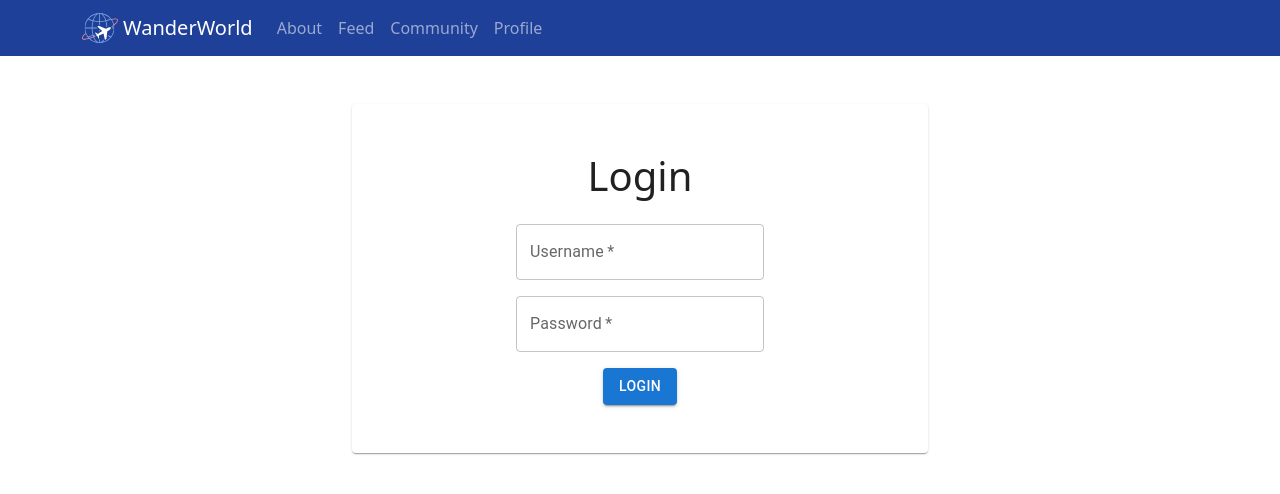
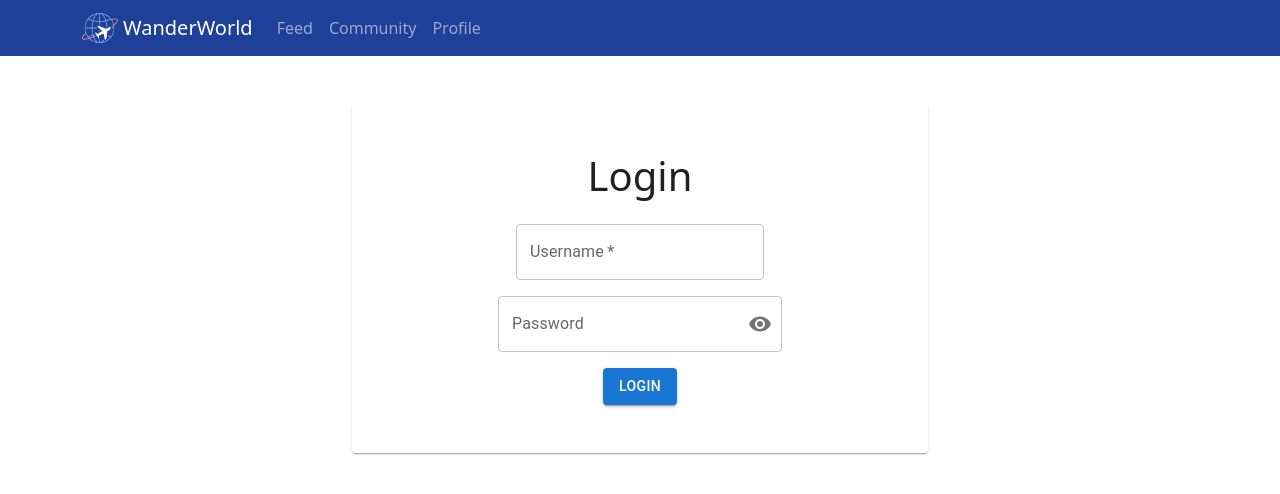
Before and after one commit to Ecazares15/INF385T-Web-App-Dev, a React (Create React App) app in the folder wander_world_ui/: page /login in a window 1280 px wide. Shown: the top 494 px of the page. Built offline with nearby package versions, Linux system fonts and the light colour scheme.

Commit message:
passwordinput and global colors

```diff
--- a/wander_world_ui/package.json
+++ b/wander_world_ui/package.json
@@ -5,6 +5,7 @@
   "dependencies": {
     "@emotion/react": "^11.11.1",
     "@emotion/styled": "^11.11.0",
+    "@mui/icons-material": "^5.14.16",
     "@mui/material": "^5.14.12",
     "@mui/x-date-pickers": "^6.16.1",
     "@testing-library/jest-dom": "^5.17.0",
--- a/wander_world_ui/src/App.css
+++ b/wander_world_ui/src/App.css
@@ -1,7 +1,8 @@
 :root {
-    --main-bg-color: brown;
-    --primary-color: #f1f1f1;
-    --secondary-color: #f1f1f1;
-    --accent-color: #f1f1f1;
-    --text-color: #f1f1f1;
+    --blue: #1D4E89;
+    --light-blue: #689DDF;
+    --orange: #f79256;
+    --light-orange: #fbd1a2;
+    --green: #5BC2A3;
+    --teal: #00b2ca;
 }
--- a/wander_world_ui/src/components/Navbar.tsx
+++ b/wander_world_ui/src/components/Navbar.tsx
@@ -1,13 +1,11 @@
-import React, { FormEvent } from 'react';
-import { Button, Container, Form, Nav, Navbar } from 'react-bootstrap'
+import React from 'react';
+import { Container, Nav, Navbar } from 'react-bootstrap'
 import { LinkContainer } from 'react-router-bootstrap'
-import musicMapLogo from '../assets/musicmaplogo.svg'
 import wanderWorldLogo from '../assets/wanderworld_logo.svg'
 
 const NavBar: React.FC<{}> = () => {
 
     return (
-        <div>
         <Navbar variant="dark" expand="lg" style={{backgroundColor: "#1f4098"}}>
             <Container>
                 <Navbar.Brand href="/">
@@ -21,10 +19,6 @@ const NavBar: React.FC<{}> = () => {
                 <Navbar.Collapse id="basic-navbar-nav">
                     <Nav className="me-auto">
 
-                            <LinkContainer to="/about">
-                                <Nav.Link>About</Nav.Link>
-                            </LinkContainer>
-
                         <LinkContainer to="/feed">
                             <Nav.Link>Feed</Nav.Link>
                         </LinkContainer>
@@ -32,7 +26,6 @@ const NavBar: React.FC<{}> = () => {
                         <LinkContainer to="/community">
                             <Nav.Link>Community</Nav.Link>
                         </LinkContainer>
-
 
                         <LinkContainer to="/profile">
                             <Nav.Link>Profile</Nav.Link>
@@ -43,7 +36,6 @@ const NavBar: React.FC<{}> = () => {
                 </Navbar.Collapse>
             </Container>
         </Navbar>
-        </div>
     )
 }
 
--- /dev/null
+++ b/wander_world_ui/src/components/PasswordInput.tsx
@@ -0,0 +1,50 @@
+import React, { useState } from 'react';
+import TextField from '@mui/material/TextField';
+import IconButton from '@mui/material/IconButton';
+import InputAdornment from '@mui/material/InputAdornment';
+import Visibility from '@mui/icons-material/Visibility';
+import VisibilityOff from '@mui/icons-material/VisibilityOff';
+
+interface PasswordInputProps {
+  setPassword: React.Dispatch<React.SetStateAction<string>>;
+}
+
+function PasswordInput({ setPassword }: PasswordInputProps) {
+  const [password, setPasswordState] = useState('');
+  const [showPassword, setShowPassword] = useState(false);
+
+  const handlePasswordChange = (event: React.ChangeEvent<HTMLInputElement>) => {
+    const newPassword = event.target.value;
+    setPassword(newPassword);
+    setPasswordState(newPassword);
+  };
+
+  const handleTogglePasswordVisibility = () => {
+    setShowPassword(!showPassword);
+  };
+
+  return (
+    <TextField
+      variant="outlined"
+      type={showPassword ? 'text' : 'password'}
+      label="Password"
+      value={password}
+      onChange={handlePasswordChange}
+      InputProps={{
+        endAdornment: (
+          <InputAdornment position="end">
+            <IconButton
+              aria-label="toggle password visibility"
+              onClick={handleTogglePasswordVisibility}
+              edge="end"
+            >
+              {showPassword ? <VisibilityOff /> : <Visibility />}
+            </IconButton>
+          </InputAdornment>
+        ),
+      }}
+    />
+  );
+}
+
+export default PasswordInput;
--- a/wander_world_ui/src/pages/Login.tsx
+++ b/wander_world_ui/src/pages/Login.tsx
@@ -1,10 +1,22 @@
-import React from 'react'
+import React, { useState } from 'react';
 import Paper from "@mui/material/Paper";
 import TextField from "@mui/material/TextField";
 import Button from "@mui/material/Button";
 import Container from '@mui/material/Container';
+import PasswordInput from '../components/PasswordInput';
 
 function Login() {
+  const [username, setUsername] = useState('');
+  const [password, setPassword] = useState('');
+
+  const handleLogin = () => {
+    console.log('Username:', username);
+    console.log('Password:', password);
+
+    // handle authentication
+
+  };
+
   return (
     <Container className='mt-5' sx={{ display: "flex", justifyContent: "center" }}>
       <Paper className="w-50 h-50 text-center" elevation={1}>
@@ -13,13 +25,19 @@ function Login() {
             <h1>Login</h1>
           </div>
           <div className='pb-3'>
-              <TextField required label="Username" type="text" />
+            <TextField
+              required
+              label="Username"
+              type="text"
+              value={username}
+              onChange={(e) => setUsername(e.target.value)}
+            />
           </div>
           <div className='pb-3'>
-              <TextField required label="Password" type="text" />
+            <PasswordInput setPassword={setPassword} />
           </div>
           <div>
-              <Button variant="contained">Login</Button>
+            <Button variant="contained" onClick={handleLogin}>Login</Button>
           </div>
         </div>
       </Paper>
@@ -27,4 +45,4 @@ function Login() {
   );
 }
 
-export default Login
+export default Login;
--- /dev/null
+++ b/wander_world_ui/src/styles/Navbar.css
@@ -0,0 +1,3 @@
+.navbar {
+    background-color: var(--blue);
+}
```
Also changed, not shown: 2 other files (tests, documents, lock files or other folders). Lines whose indentation alone changed are shown as unchanged.
